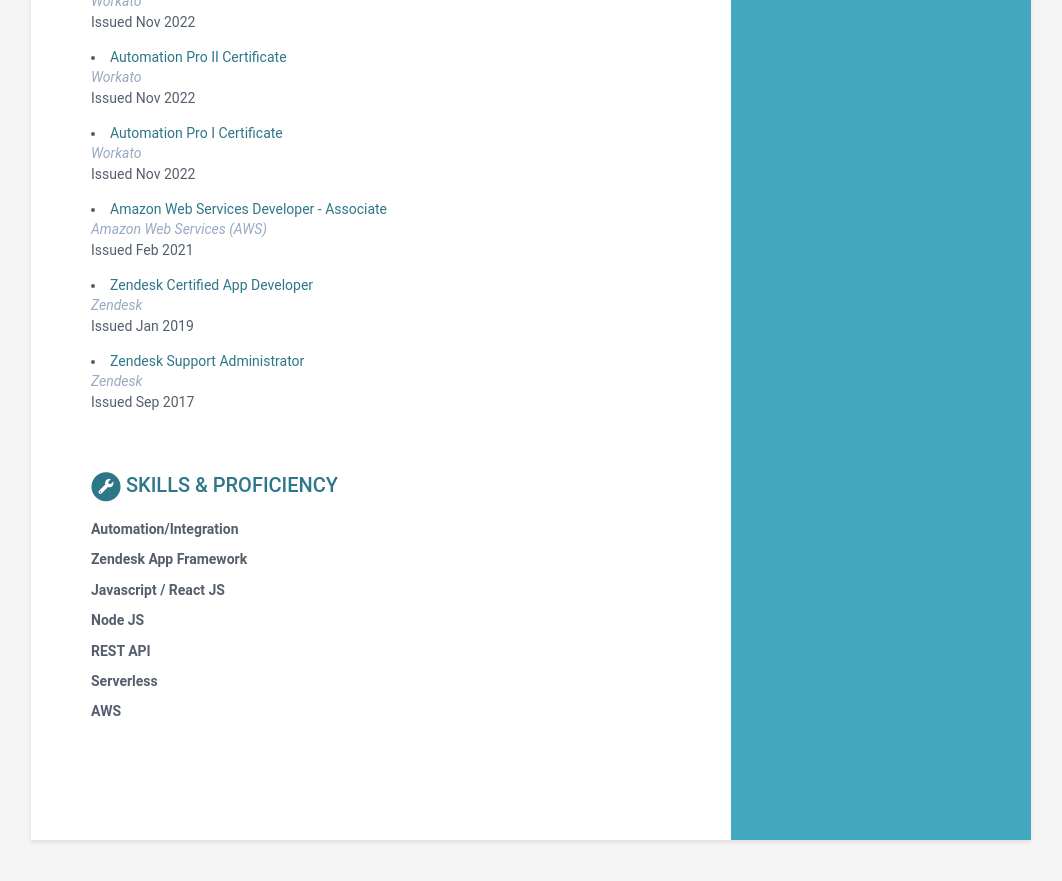
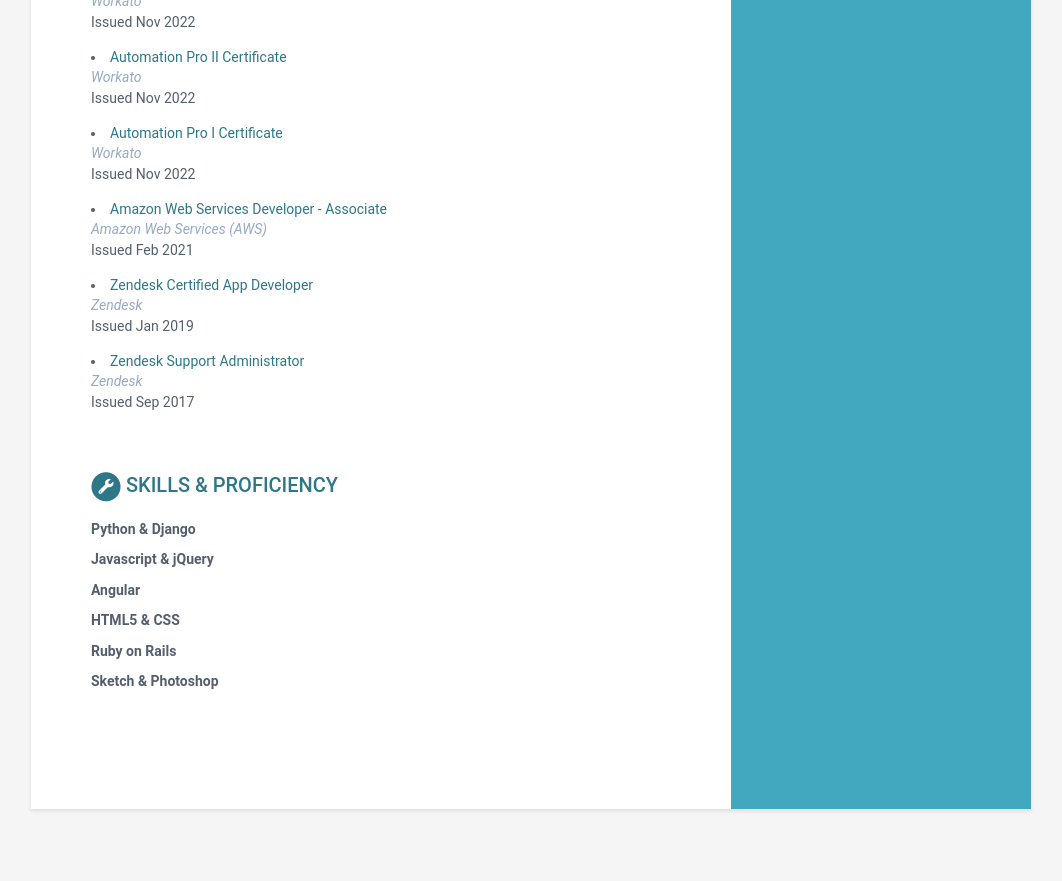
Before and after one commit to pgabalones/online-cv, a Jekyll site: the page built from index.html, in a window 1280 px wide and 900 px high, scrolled down 2221 px. Shown: the top 881 px of the window, without its empty margins (109-1171 px from the left). Built offline with Jekyll 4.4.1, drawn with Linux system fonts in a browser that asks for light colours.

Commit message:
Update data.yml

```diff
--- a/_data/data.yml
+++ b/_data/data.yml
@@ -190,26 +190,23 @@
         conference: Issued Sep 2017
 
 skills:
-    title: Skills &amp; Proficiency
+  title: Skills &amp; Proficiency
 
-    toolset:
-      - name: Automation/Integration
-        level: 100%
+  toolset:
+  - name: Python & Django
+    level: 98%
 
-      - name:  Zendesk App Framework
-        level: 90%
+  - name: Javascript & jQuery
+    level: 98%
 
-      - name: Javascript / React JS
-        level: 80%
+  - name: Angular
+    level: 98%
 
-      - name: Node JS
-        level: 80%
+  - name: HTML5 & CSS
+    level: 95%
 
-      - name: REST API
-        level: 100%
+  - name: Ruby on Rails
+    level: 85%
 
-      - name: Serverless
-        level: 80%
-
-      - name: AWS
-        level: 80%
+  - name: Sketch & Photoshop
+    level: 60%
```
